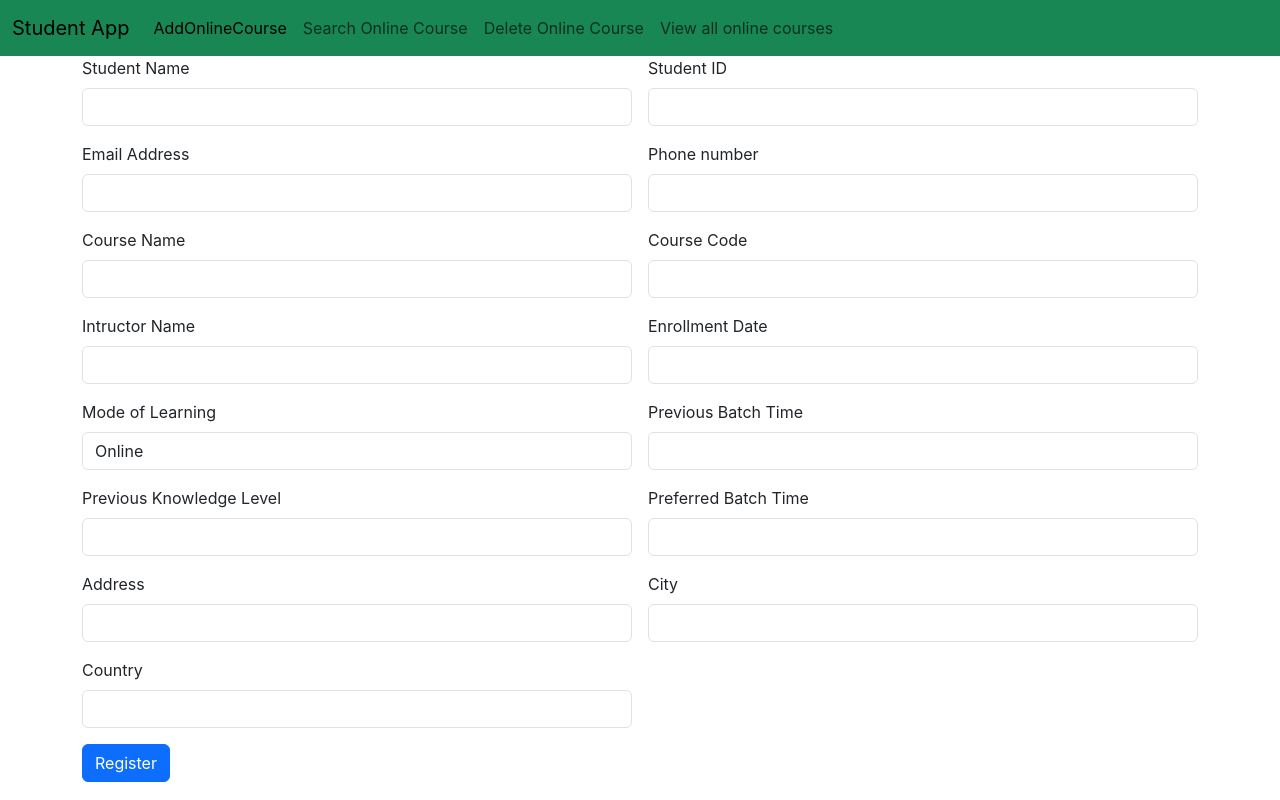
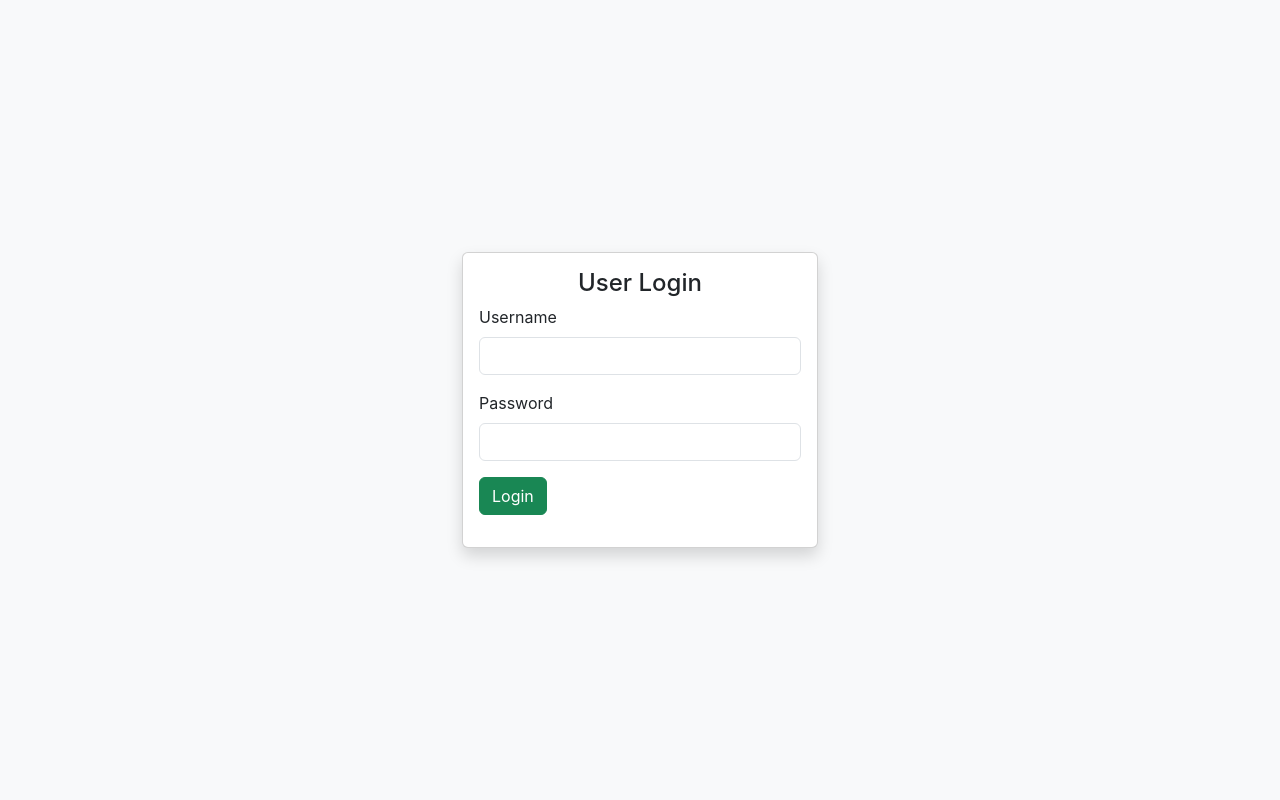
Before and after one commit to NeilMathew33/Online-Course-Enrollment-React, a React (Create React App) app: page / in a window 1280 px wide. Built offline with nearby package versions, Linux system fonts and the light colour scheme.

Commit message:
added login

```diff
--- a/public/index.html
+++ b/public/index.html
@@ -27,7 +27,7 @@
   <title>React App</title>
 </head>
 
-<body>
+<body class="bg-light">
   <noscript>You need to enable JavaScript to run this app.</noscript>
   <div id="root"></div>
   <!--
--- a/src/App.js
+++ b/src/App.js
@@ -5,14 +5,16 @@
 import SearchCourse from './Components/SearchCourse';
 import DeleteCourse from './Components/DeleteCourse';
 import ViewAllCourses from './Components/ViewAllCourses';
+import Login from './Components/Login';
 function App() {
   return (
     <BrowserRouter>
     <Routes>
-      <Route path="/" element={<AddOnlineCourseEnrollment />} />
+      <Route path="/Add" element={<AddOnlineCourseEnrollment />} />
       <Route path="/search" element={<SearchCourse />} />
       <Route path="/delete" element={<DeleteCourse />} />
       <Route path="/ViewAll" element={<ViewAllCourses />} />
+      <Route path="/" element={<Login />} />
     </Routes>
     </BrowserRouter>
   );
--- a/src/Components/CoursesNavBar.jsx
+++ b/src/Components/CoursesNavBar.jsx
@@ -11,7 +11,7 @@
     </button>
     <div class="collapse navbar-collapse" id="navbarNavAltMarkup">
       <div class="navbar-nav">
-        <a class="nav-link active" aria-current="page" href="/">AddOnlineCourse</a>
+        <a class="nav-link active" aria-current="page" href="/Add">AddOnlineCourse</a>
         <a class="nav-link" href="/search">Search Online Course</a>
         <a class="nav-link" href="/delete">Delete Online Course</a>
         <a class="nav-link" href="/ViewAll">View all online courses</a>
--- /dev/null
+++ b/src/Components/Login.jsx
@@ -0,0 +1,36 @@
+import React from 'react'
+
+const Login = () => {
+  return (
+    <div>
+
+<div className="container">
+    <div className="row justify-content-center vh-100 align-items-center">
+        <div className="col col-12 col-sm-8 col-md-6 col-lg-4 col-xl-4 col-xxl-4">
+
+<div class="card shadow">
+  <div class="card-body">
+    <h4 class="text-center">User Login</h4>
+    <div className="mb-3">
+        <label htmlFor="" className="form-label">Username</label>
+        <input type="text" className="form-control" />
+    </div>
+    <div className="mb-3">
+        <label htmlFor="" className="form-label">Password</label>
+        <input type="text" className="form-control" />
+    </div>
+    <div className="mb-3">
+        <button className="btn btn-success">Login</button>
+    </div>
+  </div>
+</div>
+
+        </div>
+    </div>
+</div>
+
+    </div>
+  )
+}
+
+export default Login
```
